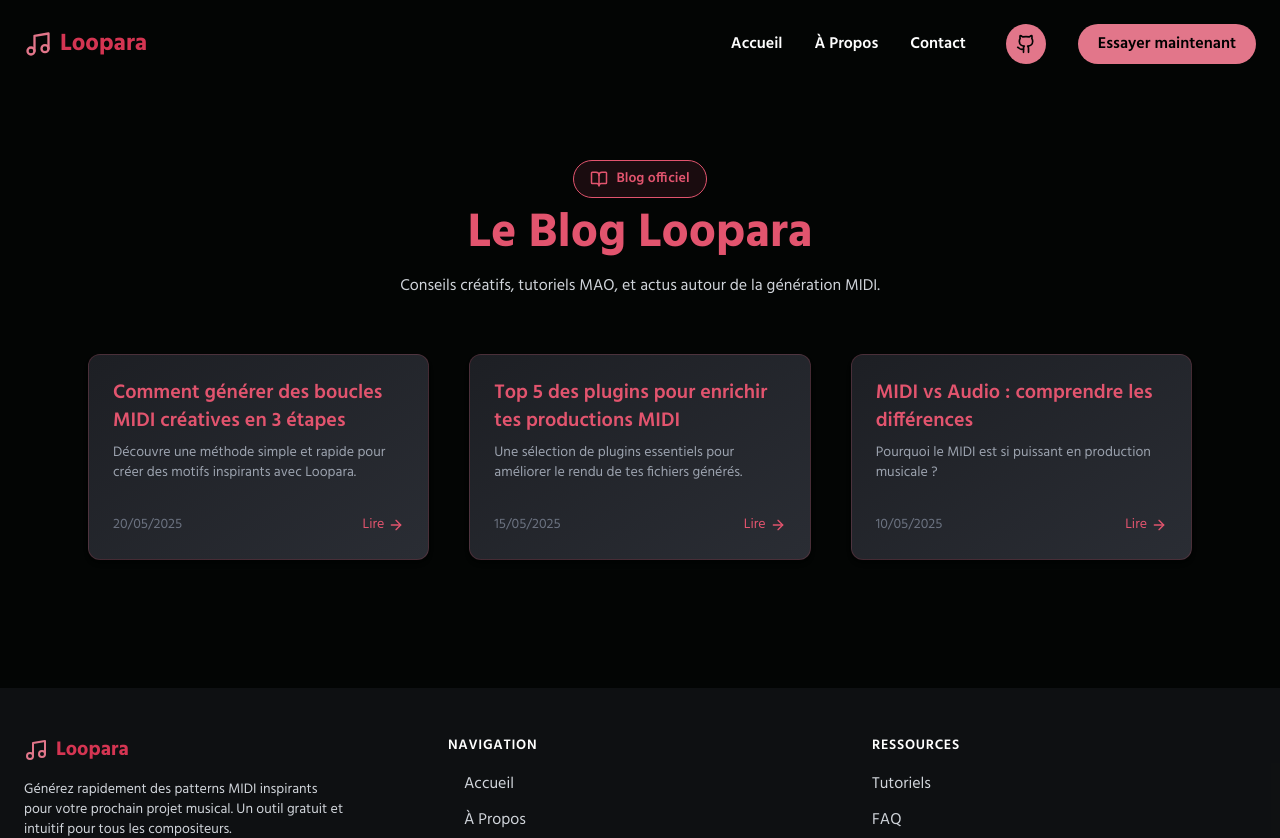
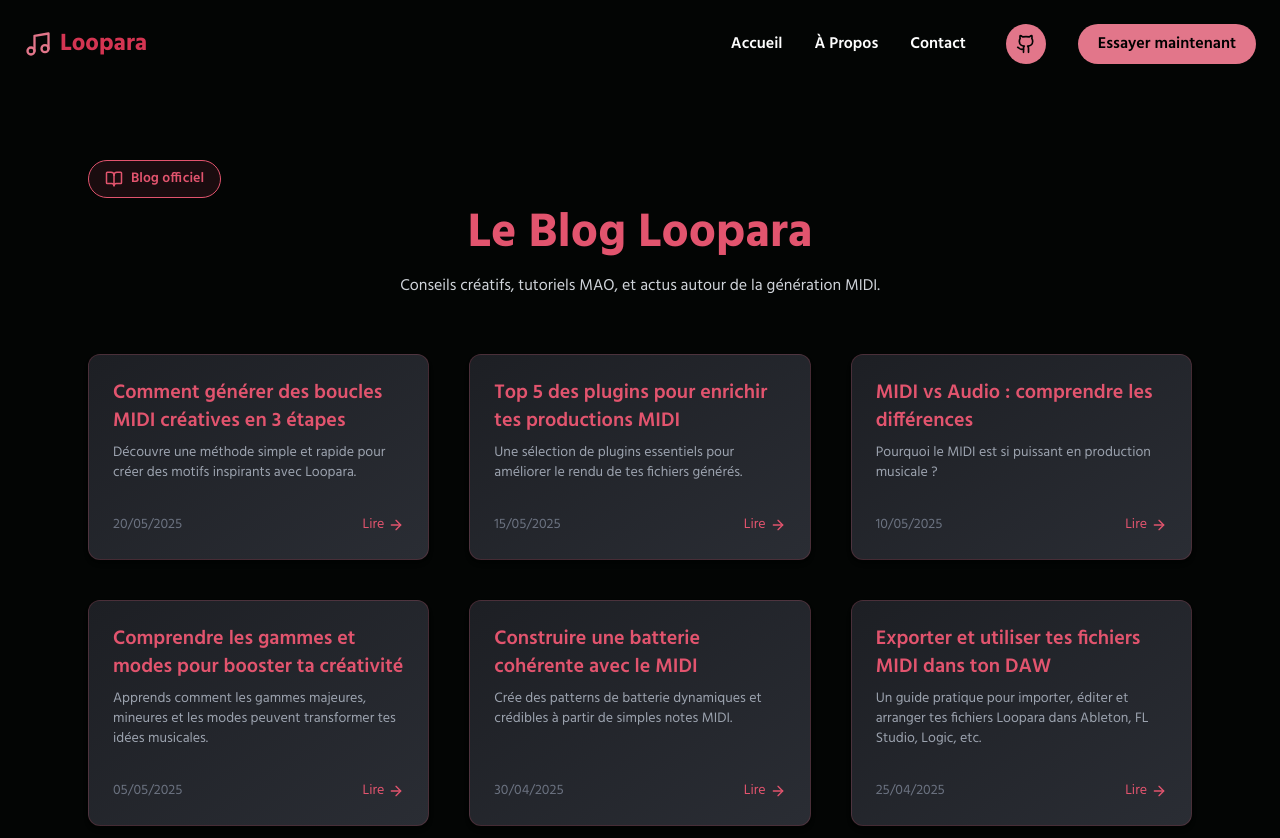
Before and after one commit to michaelgirardet/loopara-next, a Next.js app: page /blog in a window 1280 px wide. Shown: the top 838 px of the page. Built offline with nearby package versions, Linux system fonts and the light colour scheme; a web font is replaced by a local one.

Commit message:
feature: create contact form and configure SMTP server

```diff
--- a/package.json
+++ b/package.json
@@ -19,15 +19,18 @@
     "lucide-react": "^0.511.0",
     "midi-writer-js": "^3.1.1",
     "next": "^15.3.2",
+    "nodemailer": "^7.0.3",
     "react": "^19.0.0",
     "react-dom": "^19.0.0",
     "soundfont-player": "^0.12.0",
     "tailwind-merge": "^3.3.0",
-    "tailwindcss-animate": "^1.0.7"
+    "tailwindcss-animate": "^1.0.7",
+    "zod": "^3.25.28"
   },
   "devDependencies": {
     "@eslint/eslintrc": "^3",
     "@types/node": "^20",
+    "@types/nodemailer": "^6.4.17",
     "@types/react": "^19",
     "@types/react-dom": "^19",
     "autoprefixer": "^10.4.21",
--- /dev/null
+++ b/src/app/api/contact/route.ts
@@ -0,0 +1,56 @@
+import { z } from "zod";
+import { NextResponse } from "next/server";
+import nodemailer from "nodemailer";
+
+// ✅ Validation avec Zod
+const contactSchema = z.object({
+  name: z.string().min(2, "Nom trop court"),
+  email: z.string().email("Email invalide"),
+  message: z.string().min(10, "Message trop court"),
+});
+
+export async function POST(req: Request) {
+  const body = await req.json();
+  const result = contactSchema.safeParse(body);
+
+  if (!result.success) {
+    return NextResponse.json(
+      {
+        error: "Validation échouée",
+        details: result.error.flatten().fieldErrors,
+      },
+      { status: 400 }
+    );
+  }
+
+  const { name, email, message } = result.data;
+
+  const transporter = nodemailer.createTransport({
+    host: process.env.SMTP_HOST,
+    port: 465,
+    secure: true,
+    auth: {
+      user: process.env.SMTP_USER,
+      pass: process.env.SMTP_PASS,
+    },
+  });
+
+  try {
+    await transporter.sendMail({
+      from: `"${name} via Loopara" <${process.env.SMTP_USER}>`,
+      replyTo: email,
+      to: process.env.CONTACT_RECEIVER_EMAIL,
+      subject: `💌 Nouveau message de ${name}`,
+      text: message,
+      html: `<p>${message}</p>`,
+    });
+
+    return NextResponse.json({ success: true, message: "Message envoyé" });
+  } catch (err) {
+    console.error("Erreur email :", err);
+    return NextResponse.json(
+      { error: "Erreur lors de l'envoi du message." },
+      { status: 500 }
+    );
+  }
+}
--- a/src/app/blog/blog.data.ts
+++ b/src/app/blog/blog.data.ts
@@ -28,4 +28,34 @@
       excerpt:
         "Ce dossier t’aide à choisir le bon format pour chaque étape de ta production musicale.",
     },
+    {
+      id: 4,
+      title: "Comprendre les gammes et modes pour booster ta créativité",
+      description:
+        "Apprends comment les gammes majeures, mineures et les modes peuvent transformer tes idées musicales.",
+      slug: "gammes-et-modes-musique",
+      date: "2025-05-05",
+      excerpt:
+        "Tu te demandes comment rendre tes mélodies plus expressives ? Les gammes et les modes sont la clé.",
+    },
+    {
+      id: 5,
+      title: "Construire une batterie cohérente avec le MIDI",
+      description:
+        "Crée des patterns de batterie dynamiques et crédibles à partir de simples notes MIDI.",
+      slug: "batterie-midi-realiste",
+      date: "2025-04-30",
+      excerpt:
+        "Les drums MIDI peuvent groover fort ! Voici nos astuces pour une rythmique percutante.",
+    },
+    {
+      id: 6,
+      title: "Exporter et utiliser tes fichiers MIDI dans ton DAW",
+      description:
+        "Un guide pratique pour importer, éditer et arranger tes fichiers Loopara dans Ableton, FL Studio, Logic, etc.",
+      slug: "utiliser-midi-daw",
+      date: "2025-04-25",
+      excerpt:
+        "Tu as généré un motif MIDI ? On t’explique comment en tirer le meilleur dans ton logiciel de production.",
+    },
   ];
--- a/src/app/blog/page.tsx
+++ b/src/app/blog/page.tsx
@@ -19,7 +19,7 @@
         animate={{ opacity: 1, y: 0 }}
         transition={{ duration: 0.6 }}
       >
-        <span className="mb-3 inline-flex items-center gap-2 rounded-full border border-[#E2546E] bg-[#E2546E]/10 px-4 py-2 text-sm font-semibold text-[#E2546E]">
+        <span className="mb-3 inline-flex items-center self-start gap-2 rounded-full border border-[#E2546E] bg-[#E2546E]/10 px-4 py-2 text-sm font-semibold text-[#E2546E]">
           <BookOpen size={18} /> Blog officiel
         </span>
         <h1 className="text-5xl font-bold text-[#E2546E]">Le Blog Loopara</h1>
```
Also changed, not shown: 2 other files (tests, documents, lock files or other folders).
